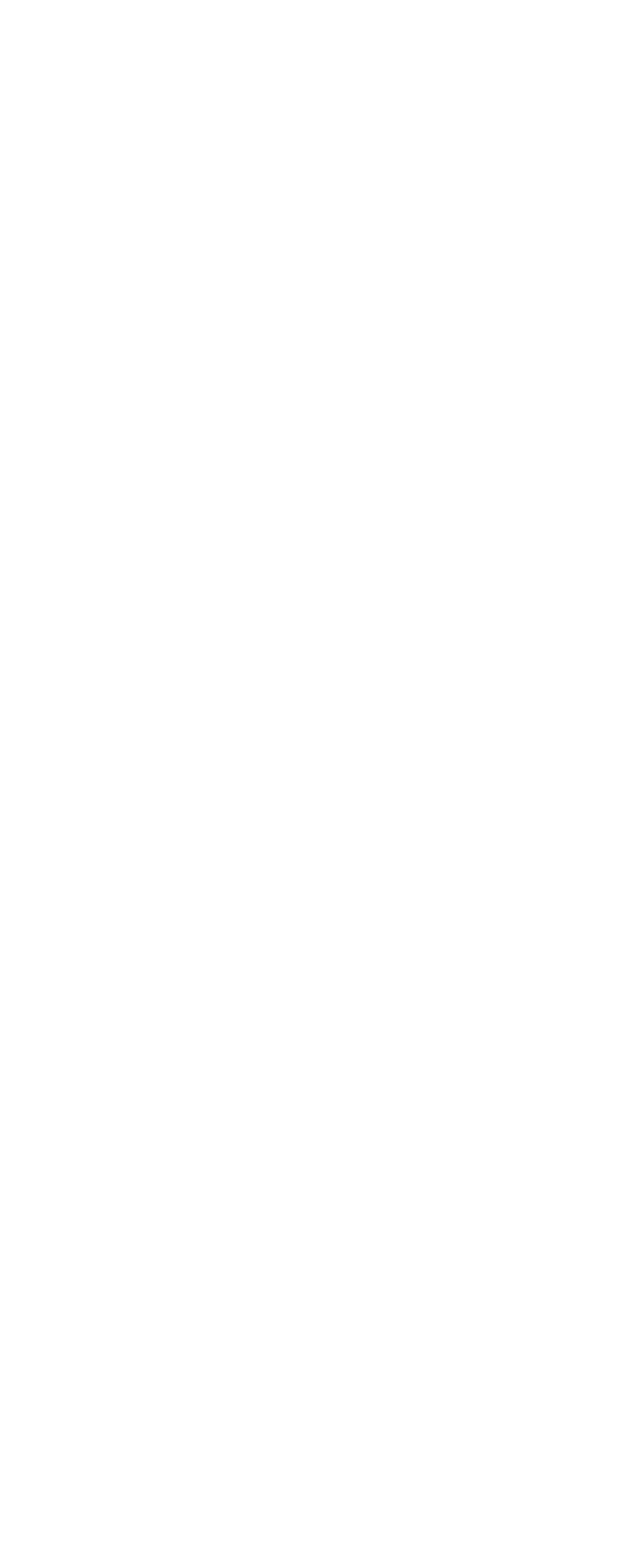
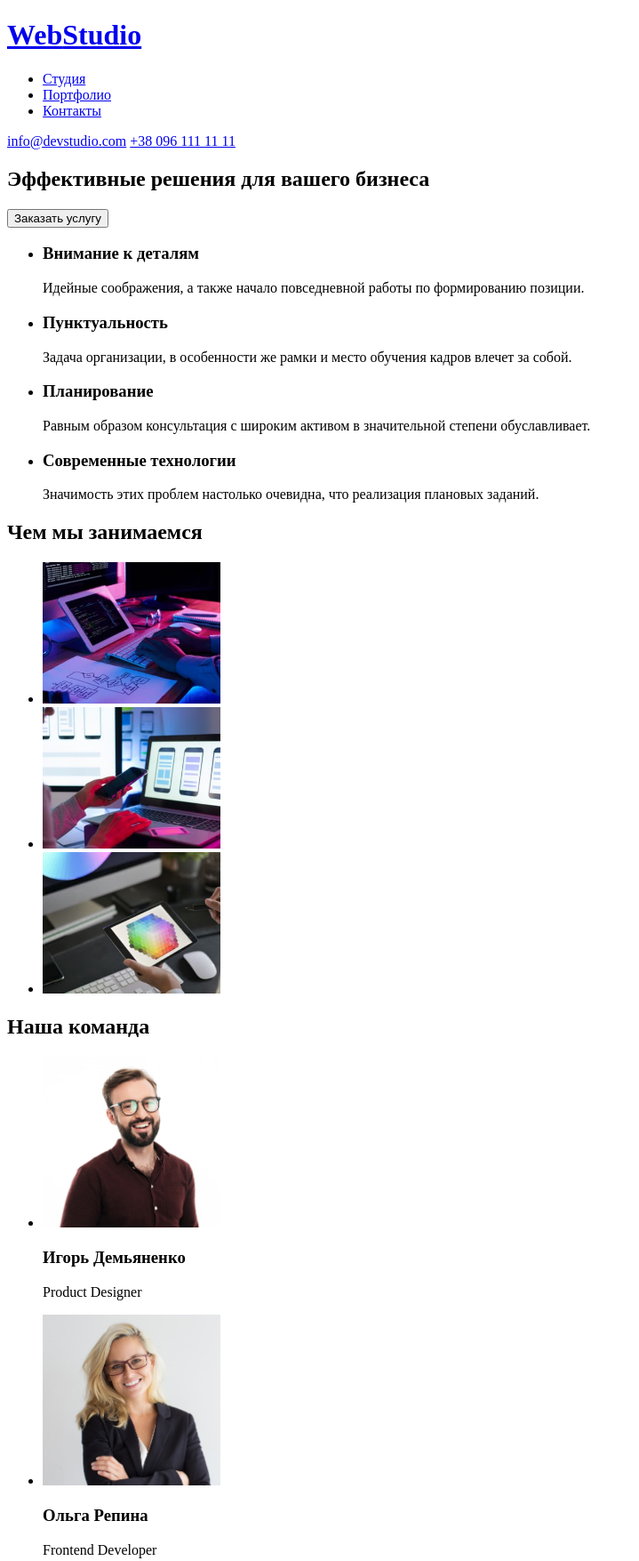
Before and after one commit to VladislavApelgants/goit-markup-hw-01, a plain HTML site: page index.html in a window 1280 px wide. Shown: the top 1755 px of the page at 89% size, without its empty margins (0-719 px from the left). Before the commit the page ends 800 px from the top, so only its background shows below. Drawn offline with Linux system fonts and the light colour scheme.

Commit message:
Закончил html разметку

```diff
--- a/index.html
+++ b/index.html
@@ -7,12 +7,100 @@
     <title>Document</title>
   </head>
   <body>
-    <header></header>
+    <header>
+      <h1>
+        <a href="/"><span>Web</span>Studio</a>
+      </h1>
+      <nav class="header_navigation">
+        <ul>
+          <li><a href="/">Студия</a></li>
+          <li><a href="/">Портфолио</a></li>
+          <li><a href="/">Контакты</a></li>
+        </ul>
+      </nav>
+      <a href="mailto:info@devstudio.com">info@devstudio.com</a>
+      <a href="tel:+380961111111">+38 096 111 11 11</a>
+    </header>
     <main>
-      <section>
-        <h1></h1>
+      <section class="section1">
+        <h2>Эффективные решения для вашего бизнеса</h2>
+        <button type="button">Заказать услугу</button>
+      </section>
+      <section class="section2">
+        <ul>
+          <li>
+            <h3>Внимание к деталям</h3>
+            <p>
+              Идейные соображения, а также начало повседневной работы по
+              формированию позиции.
+            </p>
+          </li>
+          <li>
+            <h3>Пунктуальность</h3>
+            <p>
+              Задача организации, в особенности же рамки и место обучения кадров
+              влечет за собой.
+            </p>
+          </li>
+          <li>
+            <h3>Планирование</h3>
+            <p>
+              Равным образом консультация с широким активом в значительной
+              степени обуславливает.
+            </p>
+          </li>
+          <li>
+            <h3>Современные технологии</h3>
+            <p>
+              Значимость этих проблем настолько очевидна, что реализация
+              плановых заданий.
+            </p>
+          </li>
+        </ul>
+        <h2>Чем мы занимаемся</h2>
+        <ul>
+          <li><img src="/images/box1.jpg" alt="box1" width="200" /></li>
+          <li><img src="/images/box2.jpg" alt="box2" width="200" /></li>
+          <li><img src="/images/box3.jpg" alt="box3" width="200" /></li>
+        </ul>
+      </section>
+      <section class="section3">
+        <h2>Наша команда</h2>
+        <ul>
+          <li>
+            <img src="/images/igor.jpg" alt="Игорь Демьяненко" width="200" />
+            <h3>Игорь Демьяненко</h3>
+            <p>Product Designer</p>
+          </li>
+          <li>
+            <img src="/images/olga.jpg" alt="Ольга Репина" width="200" />
+            <h3>Ольга Репина</h3>
+            <p>Frontend Developer</p>
+          </li>
+          <li>
+            <img src="/images/nik.jpg" alt="Николай Тарасов" width="200" />
+            <h3>Николай Тарасов</h3>
+            <p>Marketing</p>
+          </li>
+          <li>
+            <img src="/images/mikel.jpg" alt="Михаил Ермаков" width="200" />
+            <h3>Михаил Ермаков</h3>
+            <p>UI Designer</p>
+          </li>
+        </ul>
       </section>
     </main>
-    <footer></footer>
+    <footer>
+      <h2>
+        <a href="/"><span>Web</span>Studio</a>
+      </h2>
+      <address>
+        <ul>
+          <li class="location">г. Киев, пр-т Леси Украинки, 26</li>
+          <li><a href="mailto:info@devstudio.com">info@devstudio.com</a></li>
+          <li><a href="tel:+380961111111">+38 096 111 11 11</a></li>
+        </ul>
+      </address>
+    </footer>
   </body>
 </html>
```
Also changed, not shown: images/box1.jpg (added), images/box2.jpg (added), images/box3.jpg (added), images/igor.jpg (added), images/mikel.jpg (added), images/nik.jpg (added), images/olga.jpg (added).
